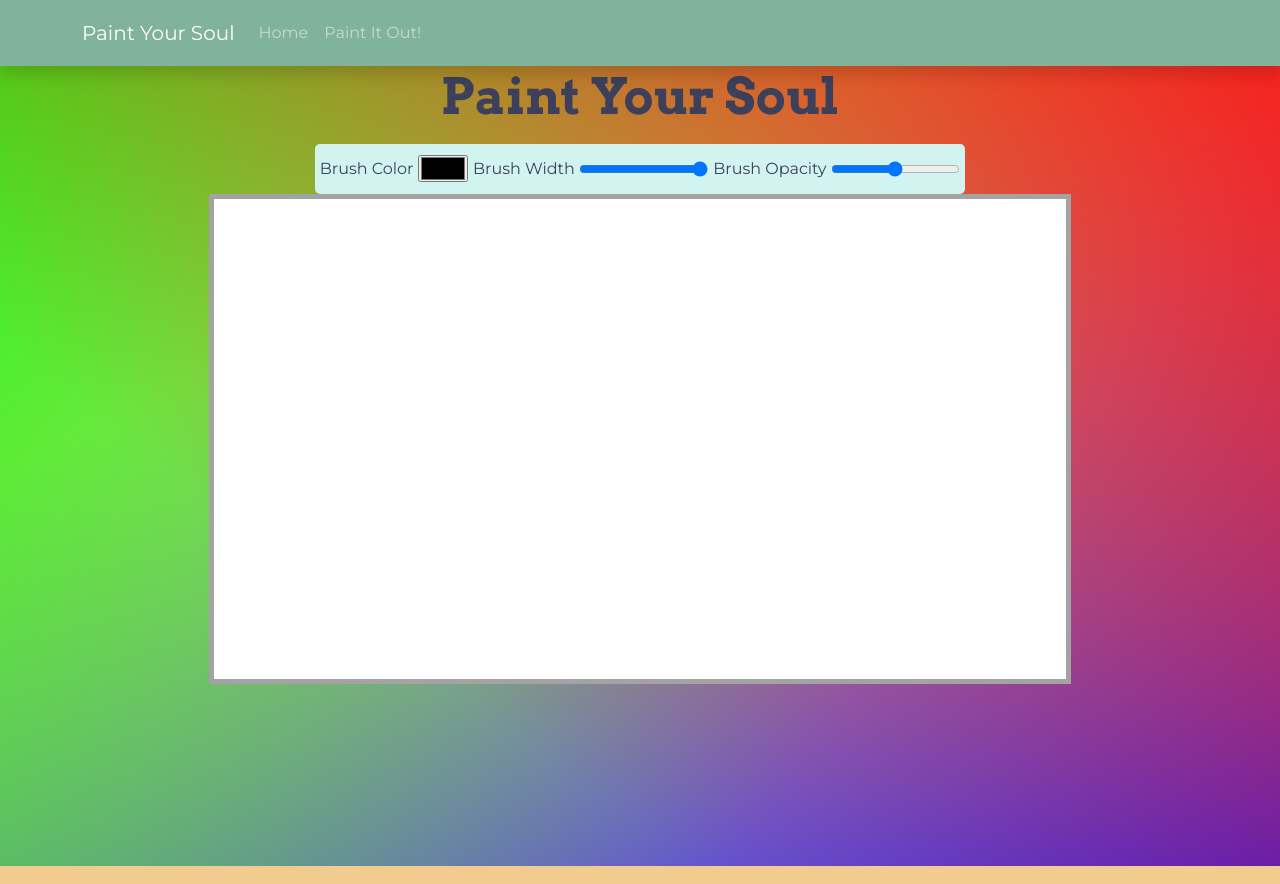
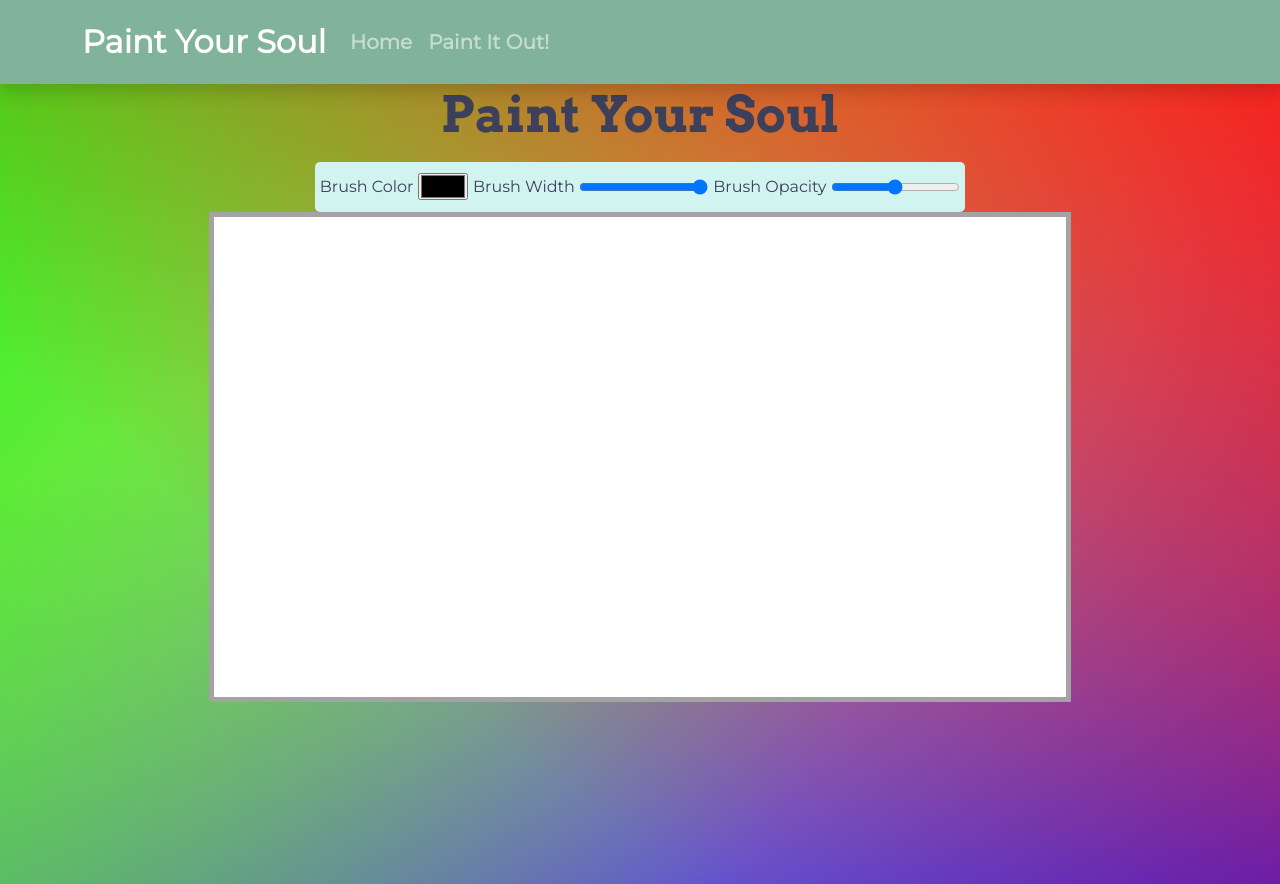
Before and after one commit to miketocoding/paint-app, a React (Create React App) app: page /paint-app/paint in a window 1280 px wide. Built offline with nearby package versions, Linux system fonts and the light colour scheme.

Commit message:
Update header font size

```diff
--- a/src/components/Header.js
+++ b/src/components/Header.js
@@ -25,12 +25,12 @@ const Header = () => {
     // </Navbar>
     <Navbar variant='dark' expand="lg" className="navigation shadow sticky-top">
         <Container>
-        <Navbar.Brand href="/paint-app/">Paint Your Soul</Navbar.Brand>
+        <Navbar.Brand href="/paint-app/" className='fs-2 fw-bold'>Paint Your Soul</Navbar.Brand>
         <Navbar.Toggle aria-controls="basic-navbar-nav" />
         <Navbar.Collapse id="basic-navbar-nav">
         <Nav className="ml-auto">
-            <Nav.Link><Link to="/" className="text-reset text-decoration-none">Home</Link></Nav.Link>
-            <Nav.Link><Link to="/paint/" className="text-reset text-decoration-none">Paint It Out!</Link></Nav.Link>
+            <Nav.Link><Link to="/" className="text-reset text-decoration-none fs-5 fw-bold">Home</Link></Nav.Link>
+            <Nav.Link><Link to="/paint/" className="text-reset text-decoration-none fs-5 fw-bold">Paint It Out!</Link></Nav.Link>
         </Nav>
         </Navbar.Collapse>
         </Container>
```
